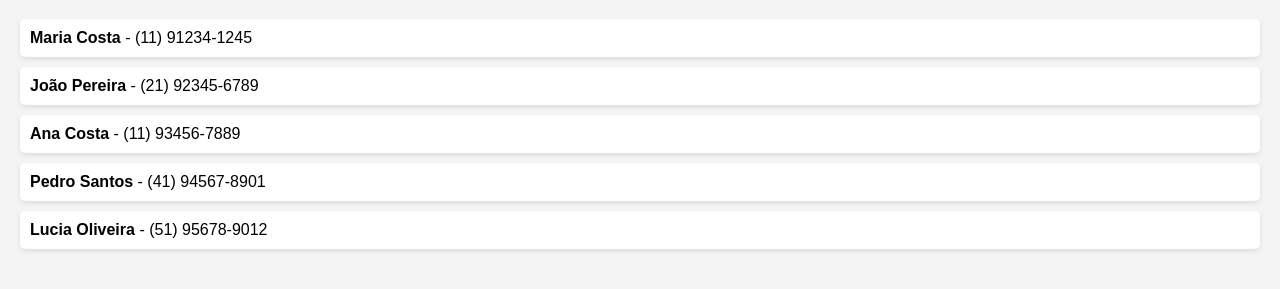
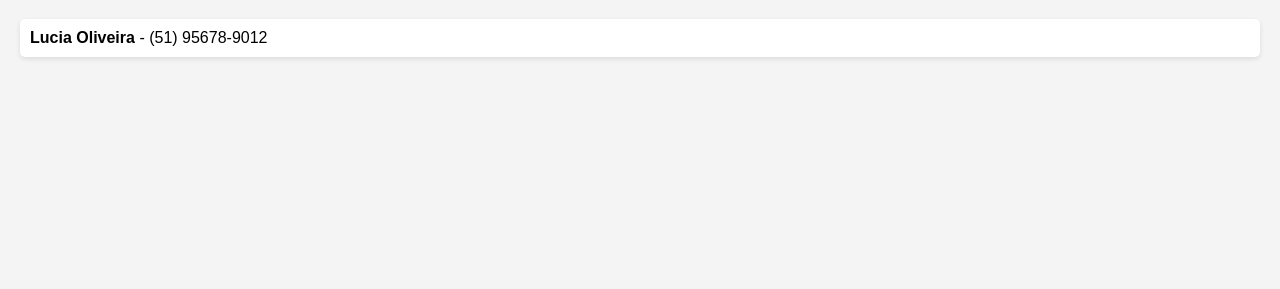
Before and after one commit to jvsell/devops-jv-aula, a plain HTML site: page index.html in a window 1280 px wide. Shown: the part 81-370 px from the top of the page. Drawn offline with Linux system fonts and the light colour scheme.

Commit message:
Apagados todos menos a lucia

```diff
--- a/index.html
+++ b/index.html
@@ -34,10 +34,6 @@
 
     <h1>Lista de Contatos</h1>
     <ul>
-        <li><span class="contato">Maria Costa</span> - (11) 91234-1245</li>
-        <li><span class="contato">João Pereira</span> - (21) 92345-6789</li>
-        <li><span class="contato">Ana Costa</span> - (11) 93456-7889</li>
-        <li><span class="contato">Pedro Santos</span> - (41) 94567-8901</li>
         <li><span class="contato">Lucia Oliveira</span> - (51) 95678-9012</li>
     </ul>
 
```
